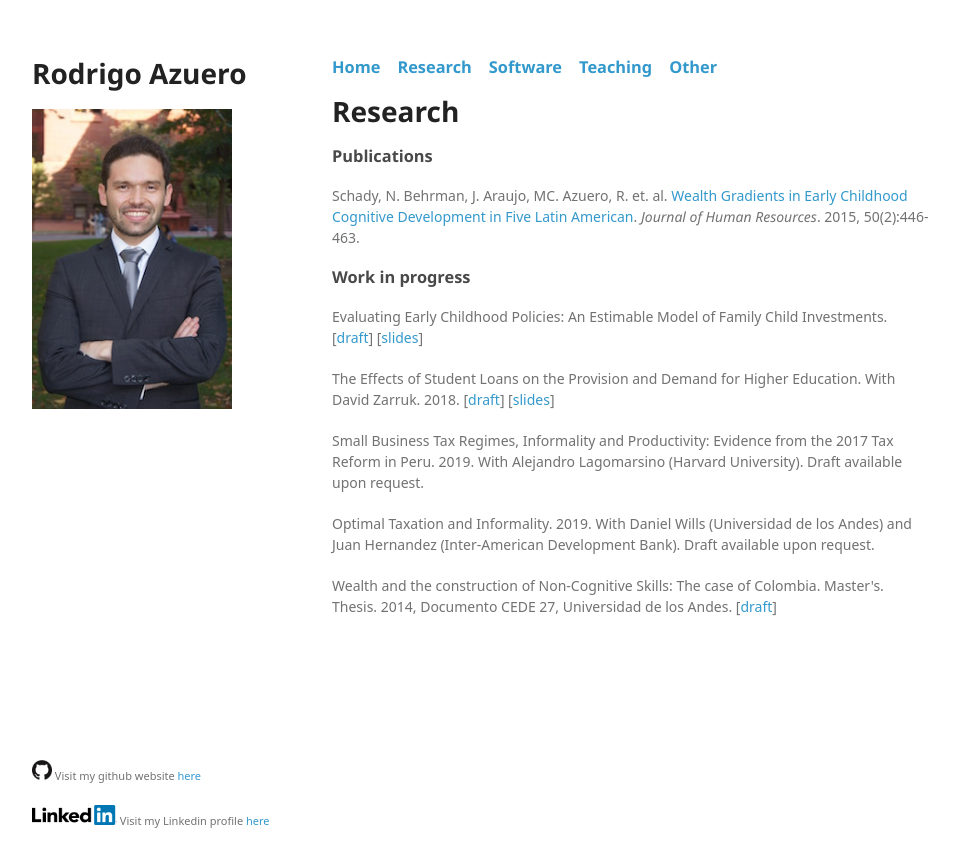
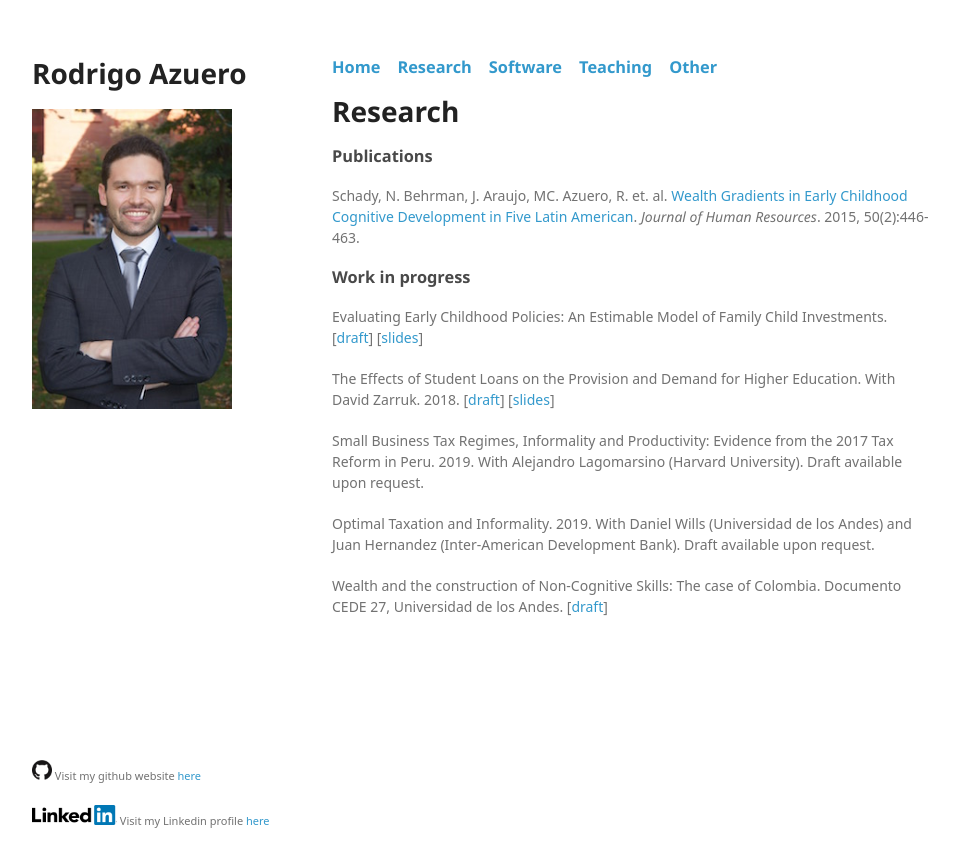
Before and after one commit to rodazuero/rodazuero.github.io, a Jekyll site: the page built from research.html, in a window 1280 px wide. Shown: the top 867 px of the page, without its empty margins (26-981 px from the left). Built offline with Jekyll 4.4.1, drawn with Linux system fonts in a browser that asks for light colours; some web fonts are replaced; Markdown is read by kramdown in place of the engine named in the settings.

Commit message:
Update research.html

```diff
--- a/research.html
+++ b/research.html
@@ -42,5 +42,5 @@ layout: default
 
 
 	<p>
-	Wealth and the construction of Non-Cognitive Skills: The case of Colombia. Master's. Thesis. 2014, Documento CEDE 27, Universidad de los Andes. [<a href="https://economia.uniandes.edu.co/publicaciones/dcede2014-27.pdf">draft</a>]
+	Wealth and the construction of Non-Cognitive Skills: The case of Colombia. Documento CEDE 27, Universidad de los Andes. [<a href="https://economia.uniandes.edu.co/publicaciones/dcede2014-27.pdf">draft</a>]
 	</p>
```
